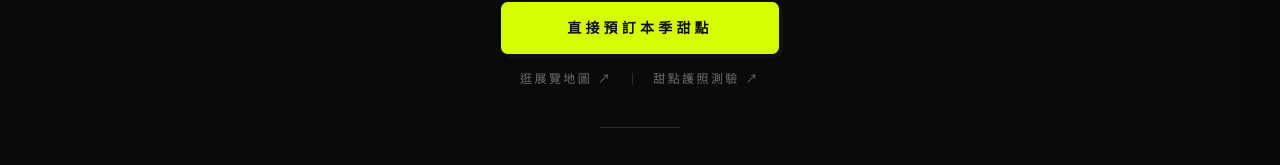
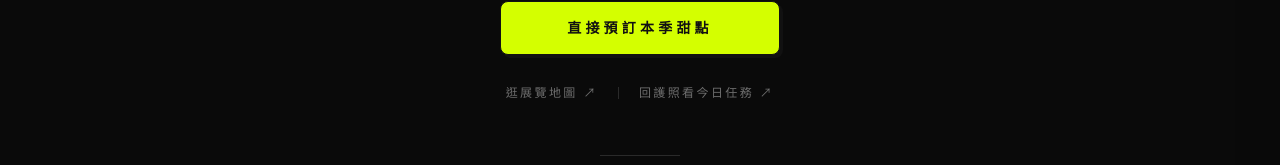
Before and after one commit to Tsukishima168/moon_dessert_booking, a Next.js app: page / in a window 1280 px wide. Shown: the part 586-751 px from the top of the page. Built offline with nearby package versions, Linux system fonts and the light colour scheme; no server answers; the database is empty.

Commit message:
feat(shop): 串接首頁與已付款頁的會員回訪入口 (#25)

```diff
--- a/app/order/success/page.tsx
+++ b/app/order/success/page.tsx
@@ -2,6 +2,7 @@ import Link from 'next/link';
 import { CheckCircle } from 'lucide-react';
 import { redirect } from 'next/navigation';
 
+import MemberPassportLink from '@/components/MemberPassportLink';
 import { ClearPendingOrder } from '@/components/checkout/clear-pending-order';
 import { PurchaseTracker } from '@/components/checkout/purchase-tracker';
 import { findOrderSuccessSummary } from '@/src/repositories/order.repository';
@@ -119,6 +120,12 @@ export default async function OrderSuccessPage({
           </p>
         </div>
 
+        <div className="border border-moon-border/30 p-4 space-y-3">
+          <h3 className="text-sm text-moon-text">下一次到店，從護照繼續</h3>
+          <p className="text-xs leading-relaxed text-moon-muted">本人會員訂單可在原帳號查看；匿名訂單請保留原訂單連結。開啟護照不會自動綁定訂單或發章。</p>
+          <MemberPassportLink surface="order" className="flex min-h-11 items-center justify-center border border-moon-border px-4 py-3 text-xs text-moon-text hover:border-moon-accent" />
+        </div>
+
         <div className="grid grid-cols-1 sm:grid-cols-2 gap-3">
           <Link
             href="/account"
--- a/app/page.tsx
+++ b/app/page.tsx
@@ -12,6 +12,7 @@ import Eyebrow from '@/components/ui/Eyebrow';
 import SectionHeading from '@/components/ui/SectionHeading';
 import { MenuItemWithVariants, MenuCategory } from '@/lib/supabase';
 import { SHOP_ATTRIBUTION_STORAGE_KEY } from '@/lib/shop-analytics';
+import MemberPassportLink from '@/components/MemberPassportLink';
 import { AlertCircle, Sparkles, Search, X } from 'lucide-react';
 import Image from 'next/image';
 import Link from 'next/link';
@@ -98,6 +99,9 @@ function HomePageContent() {
 
   // 來源感知（from: moon-map / passport / lab）
   const fromSource = initialParams.get('from') || searchParams?.get('from');
+  const sourceSite = fromSource?.startsWith('passport_') ? 'passport'
+    : fromSource?.startsWith('map_') ? 'map'
+    : fromSource?.startsWith('mbti_') ? 'mbti' : fromSource;
 
   // 保存來源與 UTM（供結帳使用）
   useEffect(() => {
@@ -133,21 +137,21 @@ function HomePageContent() {
   }, [searchParamsKey, fromSource, mbtiType, initialSearch]);
 
   const getSourceMeta = () => {
-    if (fromSource === 'moon-map' || fromSource === 'map') {
+    if (sourceSite === 'moon-map' || sourceSite === 'map') {
       return {
         label: 'FROM MOON MAP',
         title: '你剛從展覽地圖，走進月島裡負責做甜點的這一格房間。',
         desc: '月島本質上仍是一間甜點店，只是我們先從情緒與行動出發，再慢慢長出對應的那一塊甜點。',
       };
     }
-    if (fromSource === 'passport') {
+    if (sourceSite === 'passport') {
       return {
         label: 'FROM DESSERT PASSPORT',
-        title: '你的甜點護照已蓋章，接下來換成真正可以帶走的實體。',
-        desc: '剛才那些題目，其實都是在幫我們確認：你最近比較需要哪一種情緒被安放在甜點裡。',
+        title: '從護照回來，為下一次到店選一份甜點。',
+        desc: '先選喜歡的口味與取貨時間；到店集章與獎勵領取由門市確認。',
       };
     }
-    if (fromSource === 'lab' || mbtiType) {
+    if (sourceSite === 'lab' || sourceSite === 'mbti' || mbtiType) {
       return {
         label: 'FROM KIWIMU MBTI LAB',
         title: '人格實驗室的檔案，被翻譯成可以一口一口吃掉的東西。',
@@ -282,14 +286,7 @@ function HomePageContent() {
                   逛展覽地圖 ↗
                 </a>
                 <span className="w-px h-3 bg-moon-border" />
-                <a
-                  href="https://passport.kiwimu.com"
-                  target="_blank"
-                  rel="noopener noreferrer"
-                  className="text-[10px] sm:text-xs tracking-[0.2em] hover:text-moon-accent transition-colors"
-                >
-                  甜點護照測驗 ↗
-                </a>
+                <MemberPassportLink surface="home" className="inline-flex min-h-11 items-center text-xs tracking-[0.2em] hover:text-moon-accent transition-colors" />
               </div>
             </div>
 
--- /dev/null
+++ b/components/MemberPassportLink.tsx
@@ -0,0 +1,16 @@
+'use client';
+
+import { trackShopEvent } from '@/lib/shop-analytics';
+
+export default function MemberPassportLink({ surface, className }: { surface: 'home' | 'order'; className?: string }) {
+  const href = `https://passport.kiwimu.com/?screen=passport&tab=hub&from=shop_${surface}_passport`;
+  return (
+    <a href={href} target="_blank" rel="noopener noreferrer" className={className}
+      onClick={() => trackShopEvent('outbound_click', {
+        target_site: 'passport', link_name: 'member_passport',
+        entry_surface: `shop_${surface}`, destination_type: 'member_hub', transport_type: 'beacon',
+      })}>
+      回護照看今日任務 ↗
+    </a>
+  );
+}
```
Also changed, not shown: 1 other file (tests, documents, lock files or other folders).
